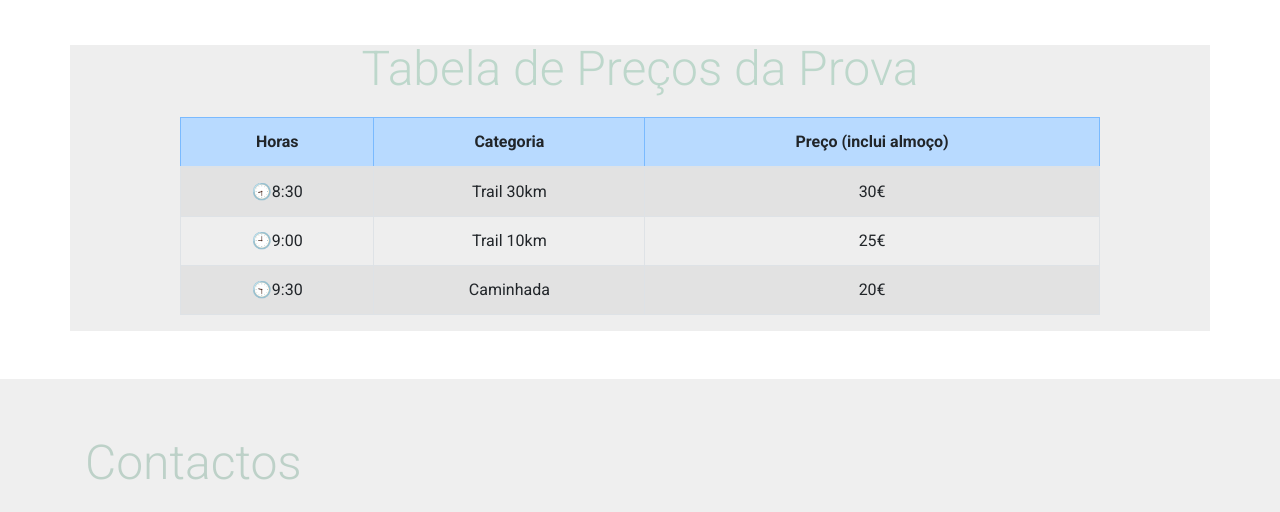
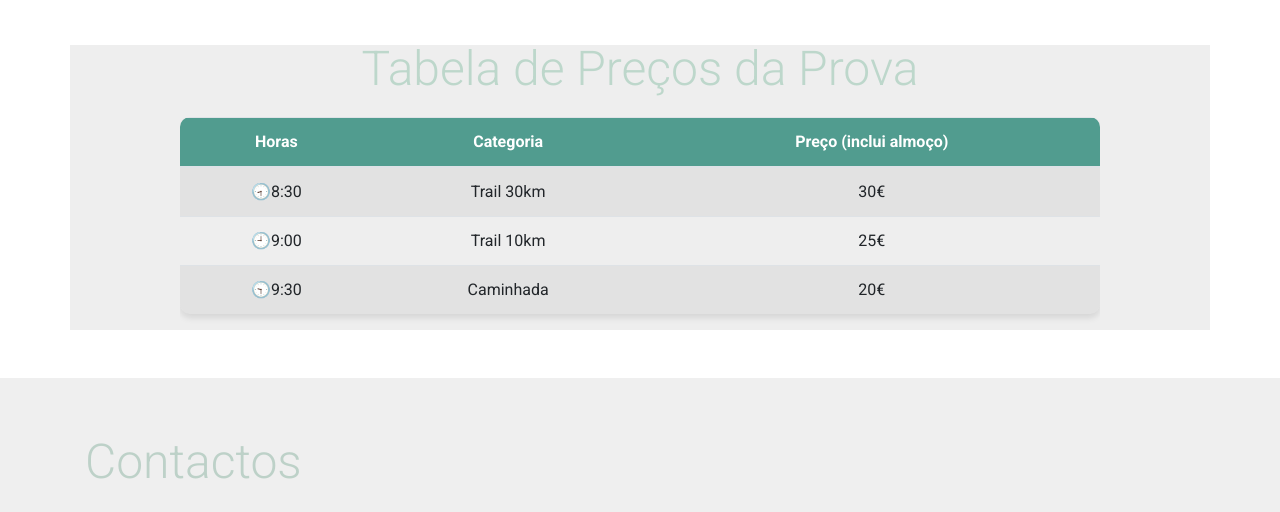
Before and after one commit to contrabandotrail/contrabandotrail, a plain HTML site: page index.html in a window 1280 px wide. Shown: the part 2334-2846 px from the top of the page. Drawn offline with Linux system fonts and the light colour scheme.

Commit message:
Programa nao dava

```diff
--- a/index.html
+++ b/index.html
@@ -260,7 +260,7 @@
       <br>
     </section>
 
-    <section class="mbr-section content4 cid-sMyx2cmF8V" id="content4-n ">
+    <section class="mbr-section content4 cid-sMyx2cmF8V" id="content4-n">
       <div class="container">
         <div class="media-container-row" >
           <div class="title col-12 col-md-8">
@@ -332,48 +332,44 @@
 
     <br>
     <br>
-
     <section class="container mb-5" style="font-family: 'Roboto', sans-serif; margin-top: -10px;" id="content4-p">
 
-      <h2 class="align-center pb-3 mbr-fonts-style display-2 " style="color:  #bdd7cb;">Tabela de Preços da Prova</h2>
-      <!-- Container da tabela -->
-      <div class="row justify-content-center "  style="color:  #bdd7cb;">
+      <h2 class="align-center pb-3 mbr-fonts-style display-2" style="color: #bdd7cb;">Tabela de Preços da Prova</h2>
+
+      <div class="row justify-content-center" style="color: #bdd7cb;">
         <div class="col-md-10">
           <div class="table-responsive">
-            <table class="table table-striped table-bordered text-center">
-              <thead class="table-primary">
+            <table class="table table-striped text-center" style="border-radius: 10px; overflow: hidden; box-shadow: 0 4px 6px rgba(0, 0, 0, 0.1);">
+              <thead style="background-color: #519c8f; color: white;">
                 <tr>
                   <th>Horas</th>
                   <th>Categoria</th>
                   <th>Preço (inclui almoço)</th>
-
                 </tr>
               </thead>
               <tbody>
                 <tr>
                   <td>🕣8:30</td>
                   <td>Trail 30km</td>
-                  <td>30€</td>
+                  <td class="price" data-price="30€">30€</td>
                 </tr>
                 <tr>
                   <td>🕘9:00</td>
                   <td>Trail 10km</td>
-                  <td>25€</td>
+                  <td class="price" data-price="25€">25€</td>
                 </tr>
                 <tr>
                   <td>🕤9:30</td>
                   <td>Caminhada</td>
-                  <td>20€</td>
-
-
+                  <td class="price" data-price="20€">20€</td>
                 </tr>
               </tbody>
             </table>
           </div>
         </div>
       </div>
-      </div>
     </section>
+
 
     <section class="mbr-section contacts3 cid-sPcMrNzpg3" id="contacts3-2z">
       <div class="container">
@@ -485,4 +481,5 @@
 
 </body>
 
+
 </html>
```
